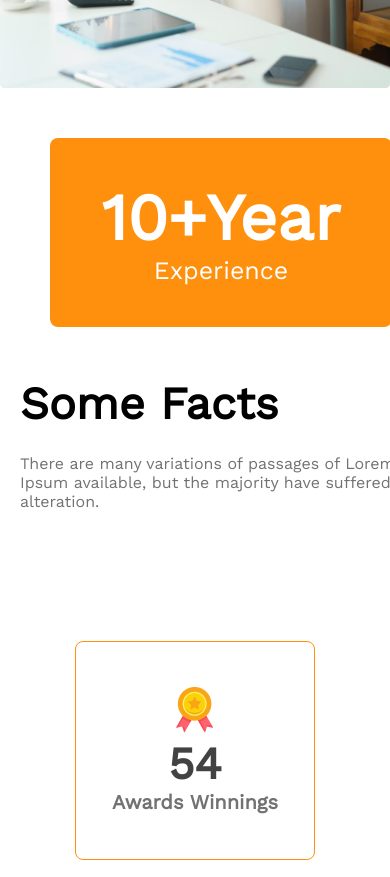
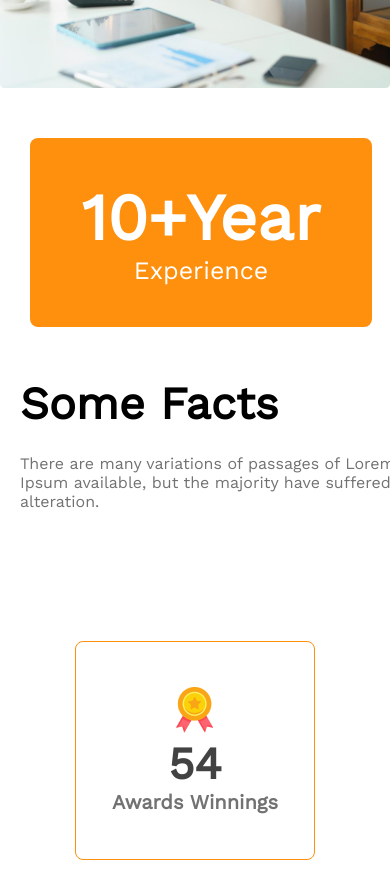
Before and after one commit to belaeat/assignment-two-g3-architect, a plain HTML site: page index.html in a window 390 px wide. Shown: the part 4820-5697 px from the top of the page. Drawn offline with nearby package versions, Linux system fonts and the light colour scheme.

Commit message:
final commit

```diff
--- a/styles/style.css
+++ b/styles/style.css
@@ -337,7 +337,7 @@ main {
 /* Media query styles below */
 /* This media query built upon "iPhoneXR" dimension*/
 
-@media screen and (max-width: 576px) {
+@media only screen and (max-width: 576px) {
 
     nav,
     .banner-section-content,
@@ -391,7 +391,7 @@ main {
         text-align: center;
         top: 0;
         right: 0;
-        margin: 50px;
+        margin: 50px 0px 50px 30px;
     }
 
     .facts-section-content {
```
